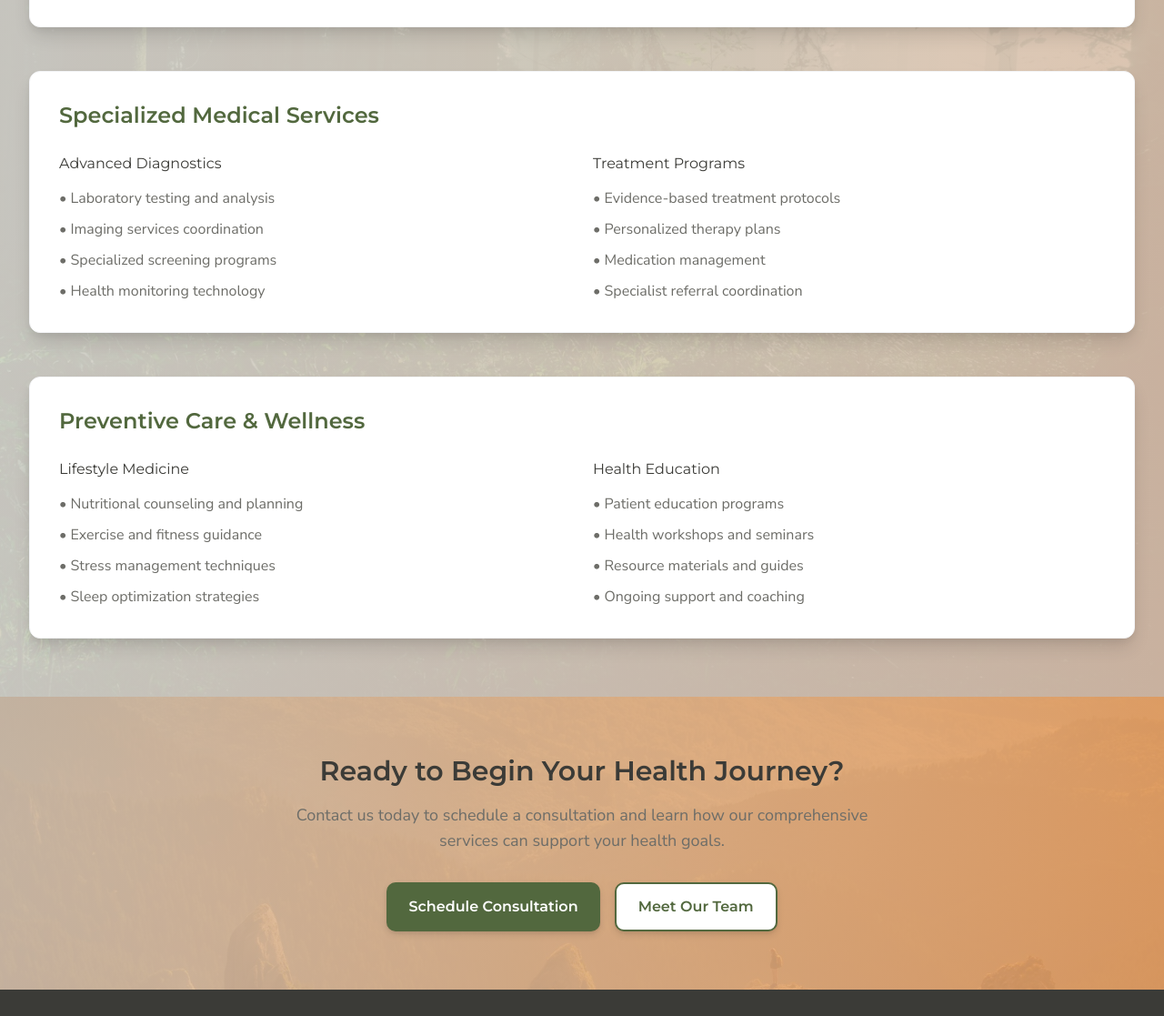
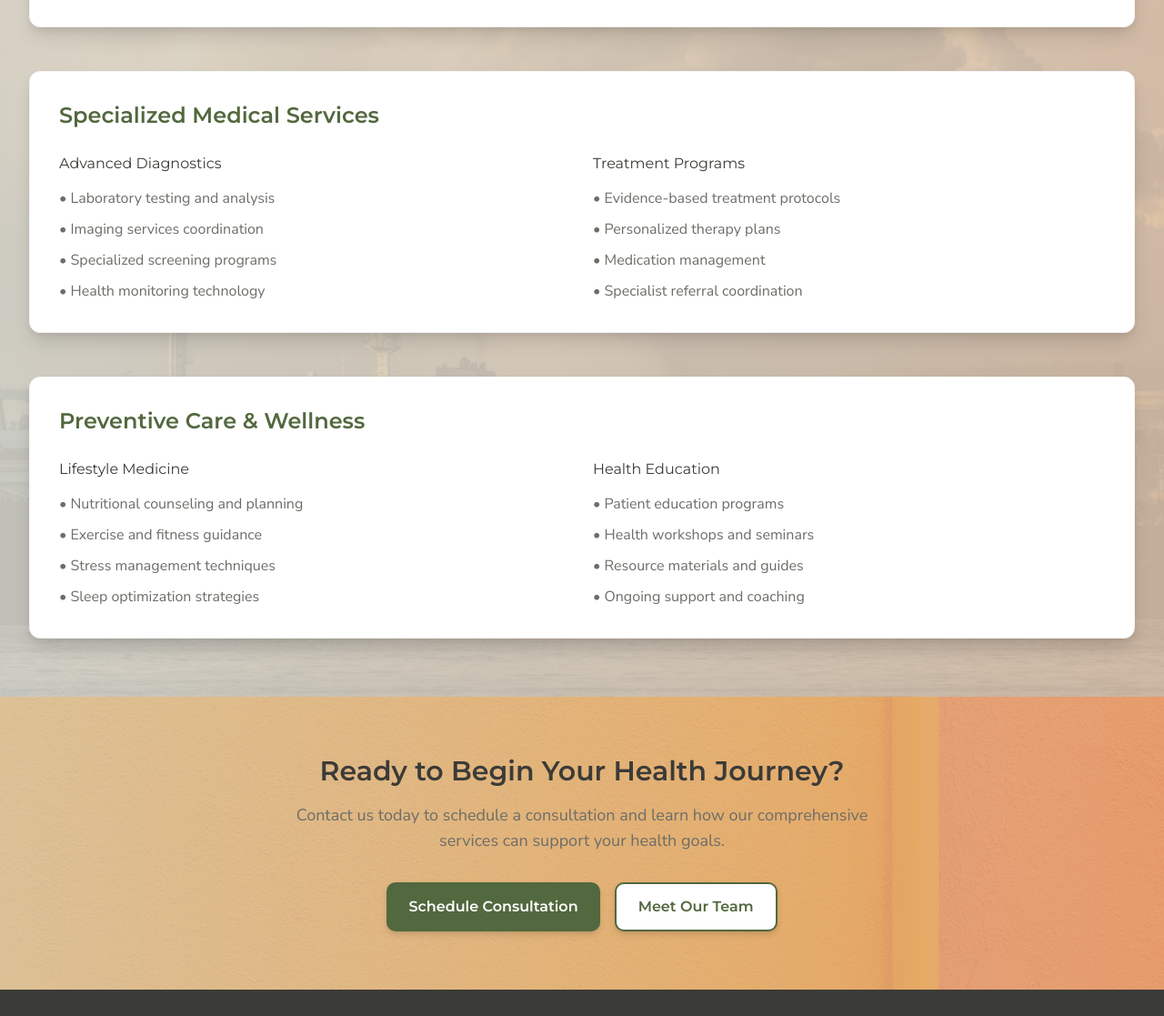
Before and after one commit to Drew-Goddyn/personic-medical, a website: page services.html in a window 1280 px wide. Shown: the part 1237-2354 px from the top of the page at 91% size. Drawn offline with nearby package versions, Linux system fonts and the light colour scheme.

Commit message:
Fix bamboo forest images - use verified downloads from Unsplash search results - Removed problematic bamboo-forest-1 and bamboo-forest-2 files - Added verified bamboo-forest-path.jpg and bamboo-grove.jpg from Unsplash - Updated CSS to use only confirmed peaceful bamboo imagery - Cleaned up failed downloads - All backgrounds now use authentic bamboo forest photos

```diff
--- a/src/styles/input.css
+++ b/src/styles/input.css
@@ -88,7 +88,7 @@
     @apply bg-gradient-to-r from-background-light to-background-warm;
     background-image:
       linear-gradient(to right, rgba(214, 214, 206, 0.9), rgba(217, 194, 173, 0.9)),
-      url('../../assets/images/zen-forest.jpg');
+      url('../../assets/images/bamboo-grove.jpg');
     background-size: cover;
     background-position: center;
     background-repeat: no-repeat;
@@ -98,7 +98,7 @@
     @apply bg-gradient-to-r from-background-warm to-background-accent;
     background-image:
       linear-gradient(to right, rgba(217, 194, 173, 0.87), rgba(229, 157, 99, 0.87)),
-      url('../../assets/images/soft-nature.jpg');
+      url('../../assets/images/bamboo-forest-path.jpg');
     background-size: cover;
     background-position: center;
     background-repeat: no-repeat;
@@ -110,7 +110,7 @@
     @apply bg-gradient-to-br from-white to-background-light;
     background-image:
       linear-gradient(to bottom right, rgba(255, 255, 255, 0.95), rgba(214, 214, 206, 0.95)),
-      url('../../assets/images/zen-forest.jpg');
+      url('../../assets/images/bamboo-grove.jpg');
     background-size: cover;
     background-position: center;
     background-repeat: no-repeat;
```
Also changed, not shown: assets/images/bamboo-forest-1.jpg (deleted), assets/images/bamboo-forest-2.jpg (deleted), assets/images/bamboo-forest-path.jpg (added), assets/images/bamboo-grove.jpg (added), src/styles/output.css.
